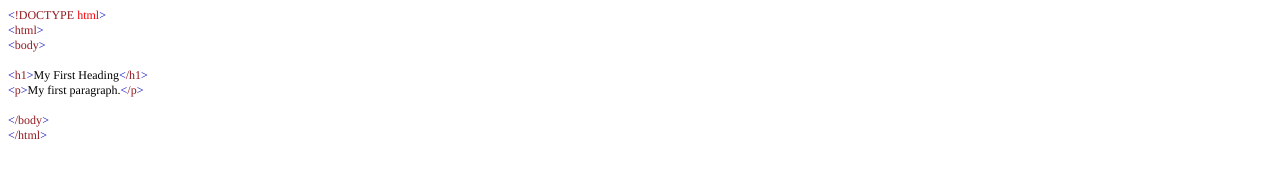
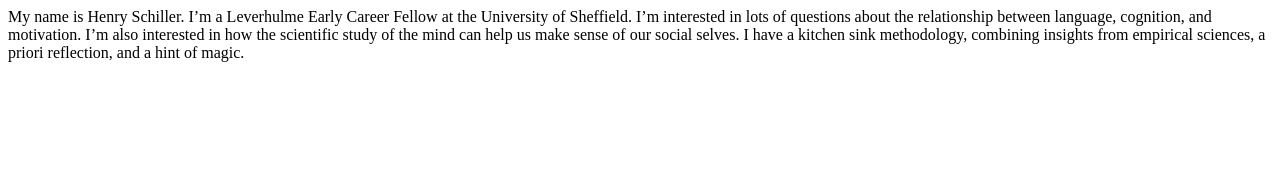
Before and after one commit to henry-schiller/henry-schiller.github.io, a plain HTML site: page index.html in a window 1280 px wide. Drawn offline with Linux system fonts and the light colour scheme.

Commit message:
Update index.html

```diff
--- a/index.html
+++ b/index.html
@@ -17,14 +17,11 @@
   </style>
 </head>
 <body>
-<p class="p1"><span class="s1">&lt;</span><span class="s2">!DOCTYPE</span><span class="s3"> html</span><span class="s1">&gt;</span></p>
-<p class="p1"><span class="s1">&lt;</span><span class="s2">html</span><span class="s1">&gt;</span></p>
-<p class="p1"><span class="s1">&lt;</span><span class="s2">body</span><span class="s1">&gt;</span></p>
-<p class="p2"><span class="s2"></span><br></p>
-<p class="p3"><span class="s1">&lt;</span><span class="s4">h1</span><span class="s1">&gt;</span><span class="s2">My First Heading</span><span class="s1">&lt;</span><span class="s4">/h1</span><span class="s1">&gt;</span></p>
-<p class="p3"><span class="s1">&lt;</span><span class="s4">p</span><span class="s1">&gt;</span><span class="s2">My first paragraph.</span><span class="s1">&lt;</span><span class="s4">/p</span><span class="s1">&gt;</span></p>
-<p class="p2"><span class="s2"></span><br></p>
-<p class="p1"><span class="s1">&lt;</span><span class="s2">/body</span><span class="s1">&gt;</span></p>
-<p class="p1"><span class="s1">&lt;</span><span class="s2">/html</span><span class="s1">&gt;</span></p>
+My name is Henry Schiller.
+I’m a Leverhulme Early Career Fellow at the University of Sheffield.
+
+I’m interested in lots of questions about the relationship between language, cognition, and motivation. I’m also interested in how the scientific study of the mind can help us make sense of our social selves.
+
+I have a kitchen sink methodology, combining insights from empirical sciences, a priori reflection, and a hint of magic.
 </body>
 </html>
```
